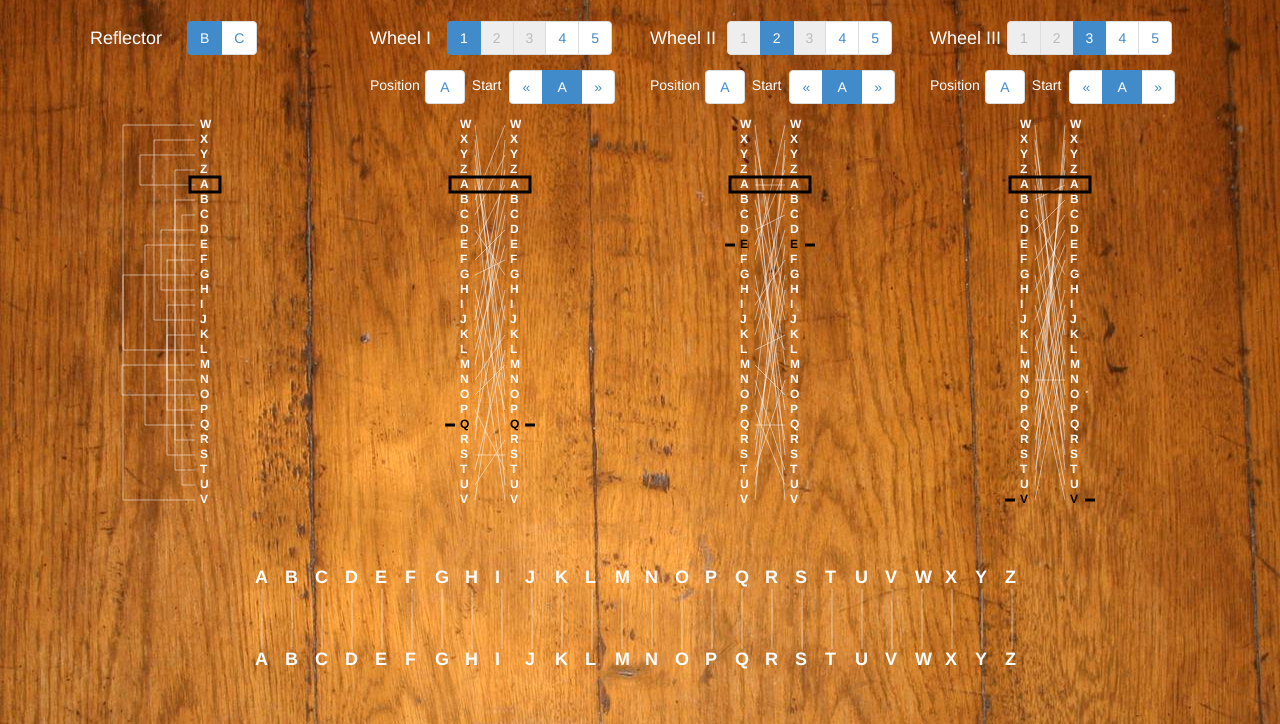
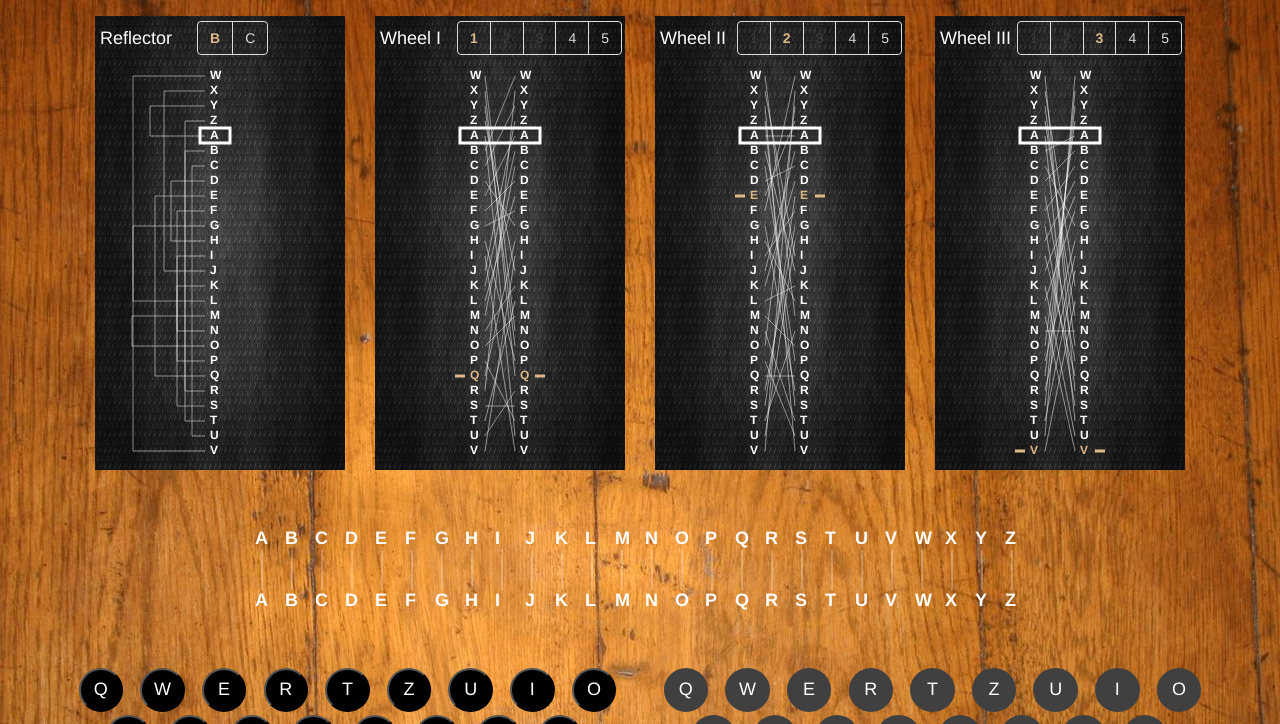
Before and after one commit to avanthay/zhaw_enigma, a plain HTML site: page index.html in a window 1280 px wide. Shown: the part 53-777 px from the top of the page. Drawn offline with Linux system fonts and the light colour scheme.

Commit message:
improve design & usability

```diff
--- a/assets/css/custom.css
+++ b/assets/css/custom.css
@@ -1,3 +1,17 @@
+@media (min-width: 992px){
+    .wheel {
+        padding-left: 11%;
+        padding-right: 11%;
+    }
+}
+
+@media (min-width: 1200px) {
+    .wheel {
+        padding-left: 15px;
+        padding-right: 15px;
+    }
+}
+
 .navbar-brand {
     padding-top: 5px;
 }
@@ -22,14 +36,14 @@ body {
     color: #DEB887;
 }
 
-#errorMessage {
+.errorMessage {
     height: 70px;
     position: fixed;
-    width: 70%;
-    z-index: 5;
+    width: 80%;
     padding-left: 50px;
     padding-right: 50px;
-    top: 50%;
+    top: 40%;
+    z-index: 5;
 }
 
 #inputTextField, #outputTextField {
@@ -75,10 +89,15 @@ body {
 
 .wheels {
     display: table;
+    margin: auto;
 }
 
 .wheel {
-    min-height: 100px;
+    background: url(../img/background_metal.jpg);
+    background-repeat: no-repeat;
+    background-size: 100% 100%;
+    background-origin: content-box;
+    padding-bottom: 10px;
 }
 
 .wheel ul {
@@ -110,12 +129,29 @@ body {
     margin: 0px;
 }
 
+.pagination .active a,
+.pagination .active a:hover,
+.pagination .disabled a,
+.pagination .disabled a:hover,
+.pagination li a,
+.pagination li a:hover {
+    background-color: inherit;
+    border-color: #ddd;
+    color: #ddd;
+}
+
+.pagination .disabled a {
+    color: #404040;
+}
+
+.pagination .active a,
+.pagination .active a:hover {
+    color: #DEB887;
+    font-weight: bold;
+}
+
 #reflectorSet ul {
     left: 30px;
-}
-
-#reflectorSet .selectWheel {
-    height: 88px;
 }
 
 .selectPosition {
@@ -136,11 +172,6 @@ body {
     float: none;
 }
 
-.manageWheel .pagination>.disabled>a {
-    background-color: #eee;
-    color: #bbb;
-}
-
 .wheelCanvas {
     width: 200px;
     margin: auto;
@@ -156,6 +187,6 @@ body {
 }
 
 .plugboardSet {
-    width: 780px;
+    max-width: 780px;
     margin: auto;
 }
--- a/assets/js/main.js
+++ b/assets/js/main.js
@@ -73,10 +73,11 @@ $(this).keydown(function(e) {
 });
 
 /*
- * resize buttons when window is resized
+ * resize buttons & canvas when window is resized
  */
 $(window).bind("resize", function(e) {
     resizeButtons();
+    canvasResize();
 });
 
 function resizeButtons() {
@@ -121,24 +122,6 @@ $('.selectWheel a').on('click', function(e) {
 });
 
 
-/*
- * catch change wheel position button
- */
-$('.selectPosition a').on('click', function(e) {
-    var action = e.target.parentElement.className.substring(3, 20);
-    var wheel = e.target.parentElement.parentElement.parentElement.parentElement.parentElement.id;
-    wheel = wheel.substring(0, wheel.length - 3);
-    if (action === 'PreviousPosition') {
-        MACHINE[wheel].decrementStartPosition();
-    } else if (action === 'NextPosition') {
-        MACHINE[wheel].incrementStartPosition();
-    }
-    setWheelStartPositions();
-    resetMachine();
-    return false;
-});
-
-
 
 
 /*
@@ -154,7 +137,6 @@ function validCharPressed(char) {
         canvasShowEncryption(char);
         glowLampButton(encryptedChar);
         $('#outputTextField').html($('#outputTextField').html() + encryptedChar);
-        setWheelCurrentPositions();
     }
 }
 
@@ -165,7 +147,6 @@ function backslashPressed() {
     $('#inputTextField').html(text.substring(0, text.length - 1));
     if (text.replace(/\s+/g, '') !== $('#inputTextField').html().replace(/\s+/g, '')) {
         MACHINE.undoRotateWheel();
-        setWheelCurrentPositions();
     }
     var char = text.substring(text.length - 2, text.length - 1);
     if (char.length > 0 && char !== ' ') {
@@ -198,8 +179,8 @@ function createObjects() {
 
 function showError(message) {
     var time = new Date().getTime();
-    var html = '<div class="alert alert-danger alert-dismissable errorMessage'
-            + time + '">'
+    var html = '<div class="alert alert-danger alert-dismissable errorMessage" id="errorMessage'
+            + time + '" style="z-index:5">'
             + '<button type="button" class="close" data-dismiss="alert" aria-hidden="true">&times;</button>'
             + '<strong>Error ! </strong> '
             + message + '</div>';
@@ -230,7 +211,6 @@ function resetMachine() {
     MACHINE.resetWheels();
     $('#inputTextField').html('');
     $('#outputTextField').html('');
-    setWheelCurrentPositions();
     canvasReset();
 }
 
@@ -251,23 +231,7 @@ function setSelectedWheels() {
     $('#wheelCenterSet .wheel' + MACHINE.wheelRight.name).addClass('disabled');
     $('#wheelRightSet .wheel' + MACHINE.wheelLeft.name).addClass('disabled');
     $('#wheelRightSet .wheel' + MACHINE.wheelCenter.name).addClass('disabled');
-    setWheelStartPositions();
     $('.selectWheel .reflector' + MACHINE.reflector.name).addClass('active');
-}
-
-function setWheelStartPositions() {
-    var wheels = new Array('wheelLeft', 'wheelCenter', 'wheelRight');
-    wheels.forEach(function(wheel) {
-        $('#' + wheel + 'Set .startPosition a').html(MACHINE[wheel].startPosition);
-        setWheelCurrentPositions();
-    });
-}
-
-function setWheelCurrentPositions() {
-    var wheels = new Array('wheelLeft', 'wheelCenter', 'wheelRight');
-    wheels.forEach(function(wheel) {
-        $('#' + wheel + 'Set .currentPosition a').html(MACHINE[wheel].position);
-    });
 }
 
 /*
@@ -285,17 +249,18 @@ function plugInit() {
     window['plugStage'] = new Kinetic.Stage({
         container: 'plugboardCanvas',
         width: 780,
-        height: 200
+        height: 180
     });
+    plugResize();
     plugAddChars();
 }
 
 function plugAddChars() {
     var layer = new Kinetic.Layer();
     for (var i = 0; i < 26; i++) {
-        layer.add(new plugCreateChar(NUMBERTOCHAR(i + 1), 5 + i * 30, 132, false));
+        layer.add(new plugCreateChar(NUMBERTOCHAR(i + 1), 5 + i * 30, 112, false));
         layer.add(new plugCreateChar(NUMBERTOCHAR(i + 1), 5 + i * 30, 50, true));
-        layer.add(new canvasCreateLine((12 + i * 30), 130, 12 + (MACHINE.plugboard.getEncryptedAbsolutePosition(i + 1) - 1) * 30, 70, 'white', 0.5));
+        layer.add(new canvasCreateLine((12 + i * 30), 110, 12 + (MACHINE.plugboard.getEncryptedAbsolutePosition(i + 1) - 1) * 30, 70, 'white', 0.5));
     }
     plugStage.add(layer);
 }
@@ -308,15 +273,15 @@ function plugReset() {
 function plugShowEncryption(char) {
     var layer = new Kinetic.Layer();
     //input
-    layer.add(new canvasCreateUpArrow(12 + (CHARTONUMBER(char) - 1) * 30, 195, 40, colorFW));
-    layer.add(new canvasCreateLine((12 + (CHARTONUMBER(char) - 1) * 30), 130,
+    layer.add(new canvasCreateUpArrow(12 + (CHARTONUMBER(char) - 1) * 30, 175, 40, colorFW));
+    layer.add(new canvasCreateLine((12 + (CHARTONUMBER(char) - 1) * 30), 110,
             12 + (MACHINE.plugboard.getEncryptedAbsolutePosition(CHARTONUMBER(char)) - 1) * 30, 70, colorFW, 1.5));
     layer.add(new canvasCreateUpArrow(12 + (MACHINE.plugboard.getEncryptedAbsolutePosition(CHARTONUMBER(char)) - 1) * 30, 45, 40, colorFW));
     //output
     layer.add(new canvasCreateDownArrow(12 + (MACHINE.getEncryptedPositions(char)['backward']['wheelRight'] - 1) * 30, 5, 40, colorBW));
     layer.add(new canvasCreateLine(12 + (MACHINE.getEncryptedPositions(char)['backward']['wheelRight'] - 1) * 30, 70,
-            12 + (MACHINE.getEncryptedPositions(char)['backward']['plugboard'] - 1) * 30, 130, colorBW, 1.5));
-    layer.add(new canvasCreateDownArrow(12 + (MACHINE.getEncryptedPositions(char)['backward']['plugboard'] - 1) * 30, 155, 40, colorBW));
+            12 + (MACHINE.getEncryptedPositions(char)['backward']['plugboard'] - 1) * 30, 110, colorBW, 1.5));
+    layer.add(new canvasCreateDownArrow(12 + (MACHINE.getEncryptedPositions(char)['backward']['plugboard'] - 1) * 30, 135, 40, colorBW));
 
     plugStage.add(layer);
 }
@@ -346,6 +311,18 @@ function plugCreateChar(char, xPosition, yPosition, draggable) {
         });
     }
     return charObject;
+}
+
+function plugResize() {
+    var size = $('.container').width();
+    if (size > 780) {
+        size = 780;
+    }
+    plugStage.scaleX(size / 780);
+    plugStage.scaleY(size / 780);
+    plugStage.width((size / 780) * 780);
+    plugStage.height((size / 780) * 180);
+    plugStage.draw();
 }
 
 /*
@@ -389,23 +366,36 @@ function wheelInit(wheel) {
         var char = NUMBERTOCHAR(MACHINE[wheel].getRelativePosition((i + 23) % 26));
         var color = 'white';
         if (char === MACHINE[wheel].notch) {
-            layer.add(new canvasCreateLine(55, 11 + i * 15, 65, 11 + i * 15, 'black', 3));
-            layer.add(new canvasCreateLine(135, 11 + i * 15, 145, 11 + i * 15, 'black', 3));
-            color = 'black';
+            color = '#DEB887';
+            layer.add(new canvasCreateLine(55, 11 + i * 15, 65, 11 + i * 15, color, 3));
+            layer.add(new canvasCreateLine(135, 11 + i * 15, 145, 11 + i * 15, color, 3));
         }
         layer.add(new wheelCreateChar(char, 70, 5 + i * 15, color));
         layer.add(new wheelCreateChar(char, 120, 5 + i * 15, color));
         layer.add(new canvasCreateLine(85, 11 + (MACHINE[wheel].getForwardEncryptedAbsolutePosition((i + 23) % 26) + 3) % 26 * 15,
                 115, 11 + i * 15, 'white', 0.5));
     }
-    layer.add(new Kinetic.Rect({
+    var rect = new Kinetic.Rect({
         x: 60,
         y: 63,
         width: 80,
         height: 15,
-        stroke: 'black',
-        strokeWidth: 3
-    }));
+        stroke: 'white',
+        strokeWidth: 3,
+        draggable: true
+    });
+    rect.on('mouseover', function() {
+        document.body.style.cursor = 'pointer';
+    });
+    rect.on('mouseout', function() {
+        document.body.style.cursor = 'default';
+    });
+    rect.on("dragend", function() {
+        var char = NUMBERTOCHAR(MACHINE[wheel].getRelativePosition((parseInt((this.getY() + 4) / 15) + 23) % 26));
+        MACHINE[wheel].changeStartPosition(char);
+        resetMachine();
+    });
+    layer.add(rect);
     window[wheel + 'Stage'].add(layer);
 }
 
@@ -479,7 +469,7 @@ function reflectorAddChars() {
         y: 63,
         width: 30,
         height: 15,
-        stroke: 'black',
+        stroke: 'white',
         strokeWidth: 3
     }));
     reflectorStage.add(layer);
@@ -490,7 +480,6 @@ function reflectorShowEncryption(char) {
     //forward
     var charNr = (MACHINE.getEncryptedPositions(char)['forward']['wheelLeft'] + 3) % 26;
     layer.add(new canvasCreateLeftArrow(160, 11 + charNr * 15, 40, colorFW));
-    console.log(charNr);
     layer.add(new reflectorCreateLine(85, 11 + (MACHINE.getEncryptedPositions(char)['backward']['reflector'] + 3) % 26 * 15,
             85, 11 + charNr * 15, colorBW, 1.5));
     //backward
@@ -535,6 +524,10 @@ function canvasReset() {
     plugReset();
     wheelsReset();
     reflectorReset();
+}
+
+function canvasResize() {
+    plugResize();
 }
 
 /*
--- a/index.html
+++ b/index.html
@@ -67,18 +67,6 @@
                                 <li class="wheel5"><a href="">5</a></li>
                             </ul>
                         </div>
-                        <div class="selectPosition">
-                            <p>Position</p>
-                            <ul class="pagination">
-                                <li class="currentPosition"><a></a></li>
-                            </ul>
-                            <p class="startLabel">Start</p>
-                            <ul class="pagination startPagination">
-                                <li class="setPreviousPosition"><a href="">&laquo;</a></li>
-                                <li class="startPosition active"><a href=""></a></li>
-                                <li class="setNextPosition"><a href="">&raquo;</a></li>
-                            </ul>
-                        </div>
                     </div>
                     <div class="wheelCanvas" id="wheelLeftCanvas"></div>
                 </div>
@@ -95,18 +83,6 @@
                                 <li class="wheel5"><a href="">5</a></li>
                             </ul>
                         </div>
-                        <div class="selectPosition">
-                            <p>Position</p>
-                            <ul class="pagination">
-                                <li class="currentPosition"><a></a></li>
-                            </ul>
-                            <p class="startLabel">Start</p>
-                            <ul class="pagination startPagination">
-                                <li class="setPreviousPosition"><a href="">&laquo;</a></li>
-                                <li class="startPosition active"><a href=""></a></li>
-                                <li class="setNextPosition"><a href="">&raquo;</a></li>
-                            </ul>
-                        </div>
                     </div>
                     <div class="wheelCanvas" id="wheelCenterCanvas"></div>
                 </div>
@@ -121,18 +97,6 @@
                                 <li class="wheel3"><a href="">3</a></li>
                                 <li class="wheel4"><a href="">4</a></li>
                                 <li class="wheel5"><a href="">5</a></li>
-                            </ul>
-                        </div>
-                        <div class="selectPosition">
-                            <p>Position</p>
-                            <ul class="pagination">
-                                <li class="currentPosition"><a></a></li>
-                            </ul>
-                            <p class="startLabel">Start</p>
-                            <ul class="pagination startPagination">
-                                <li class="setPreviousPosition"><a href="">&laquo;</a></li>
-                                <li class="startPosition active"><a href=""></a></li>
-                                <li class="setNextPosition"><a href="">&raquo;</a></li>
                             </ul>
                         </div>
                     </div>
```
Also changed, not shown: assets/img/background_metal.jpg (added).
